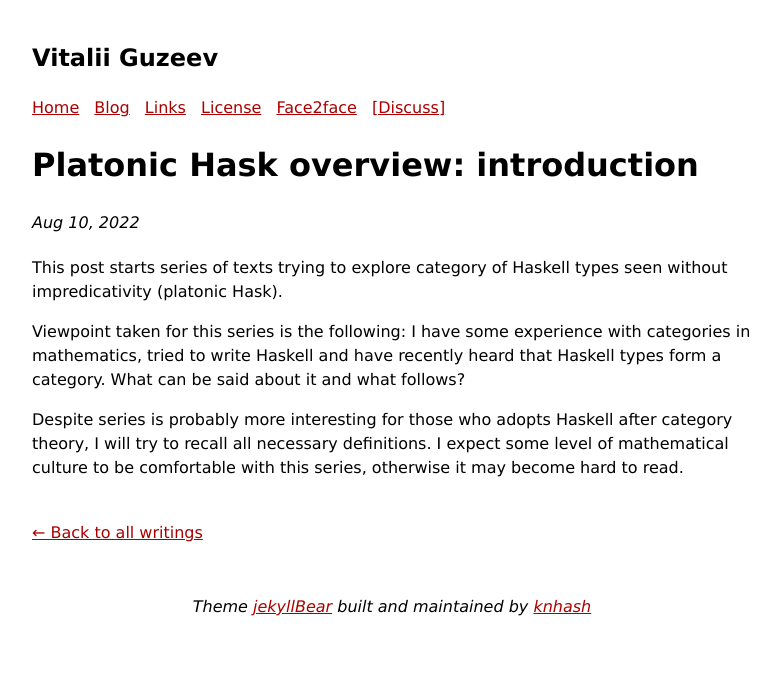
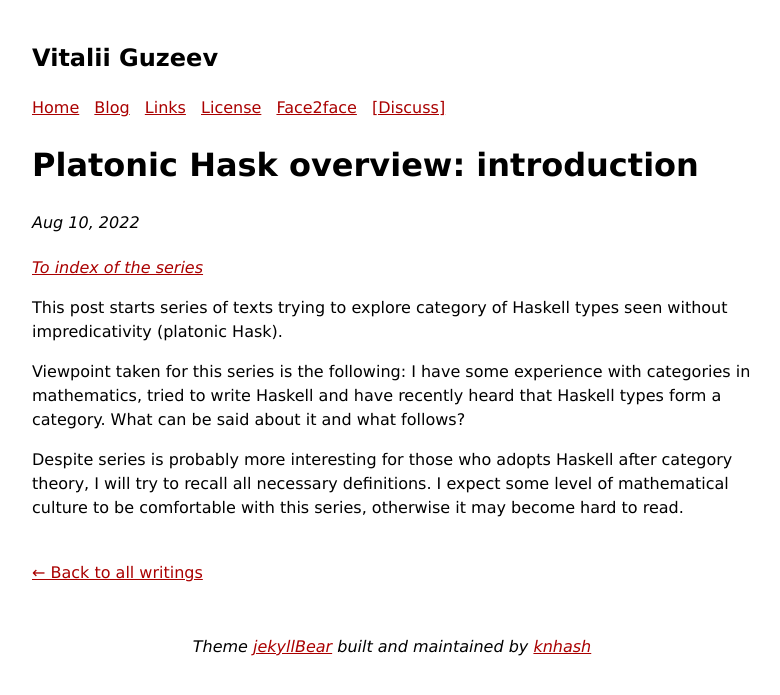
Before and after one commit to viviag/viviag.io, a Jekyll site: the page built from _posts/2022-08-10-platonic-hask-overview-introduction.markdown, in a window 1280 px wide. Shown: the top 695 px of the page, without its empty margins (248-1028 px from the left). Built offline with Jekyll 4.4.1, drawn with Linux system fonts in a browser that asks for light colours.

Commit message:
Add index links to Hask series

```diff
--- a/_posts/2022-08-10-platonic-hask-overview-construction-of-the-category.markdown
+++ b/_posts/2022-08-10-platonic-hask-overview-construction-of-the-category.markdown
@@ -5,6 +5,8 @@ tags: [hask]
 date:  2022-08-10 20:00 MSK
 usemathjax: true
 ---
+
+_[To index of the series](https://viviag.io/tagged/hask/)_
 
 Let's start with basic definition:
 
--- a/_posts/2022-08-10-platonic-hask-overview-introduction.markdown
+++ b/_posts/2022-08-10-platonic-hask-overview-introduction.markdown
@@ -4,6 +4,8 @@ title: "Platonic Hask overview: introduction"
 date:   2022-08-10 10:00 MSK
 tags: [hask]
 ---
+
+_[To index of the series](https://viviag.io/tagged/hask/)_
 
 This post starts series of texts trying to explore category of Haskell
 types seen without impredicativity (platonic Hask).
--- a/_posts/2022-08-17-platonic-hask-overview-subcategories-functors-and-natural-transformations.markdown
+++ b/_posts/2022-08-17-platonic-hask-overview-subcategories-functors-and-natural-transformations.markdown
@@ -4,6 +4,8 @@ title:  "Platonic Hask overview: subcategories, functors and natural transformat
 tags: [hask]
 usemathjax: true
 ---
+
+_[To index of the series](https://viviag.io/tagged/hask/)_
 
 We have constructed the category of restricted Haskell types. There is
 nothing particularly useful in this construction yet. We need additional
```
Also changed, not shown: 3 other files.
